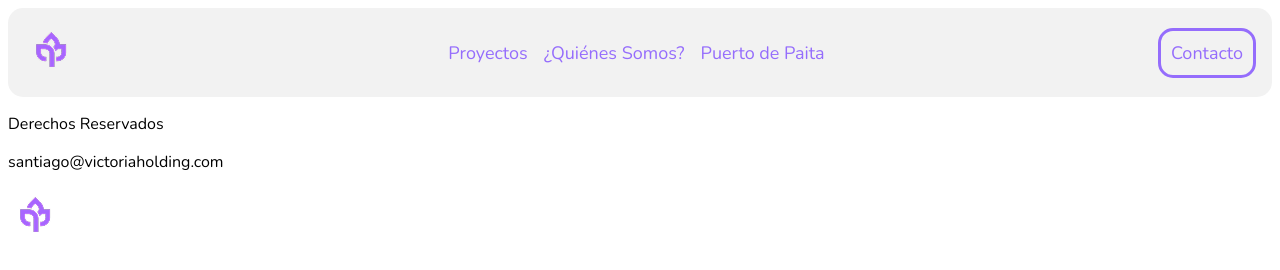
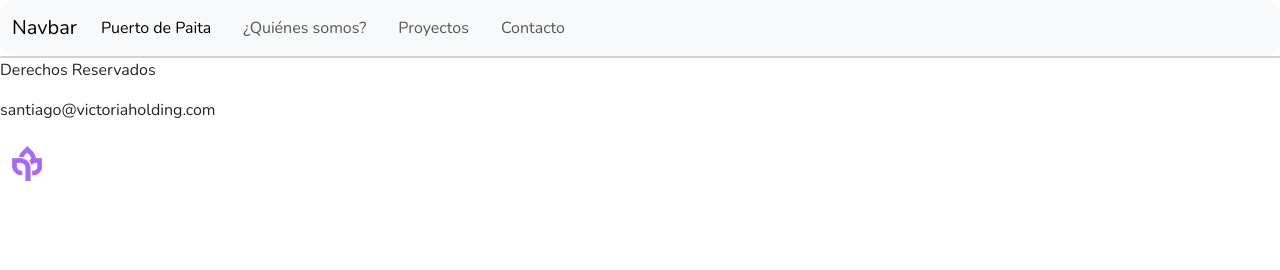
Before and after one commit to suaste-tree/victoriagroups, a plain HTML site: page index.html in a window 1280 px wide. Drawn offline with nearby package versions, Linux system fonts and the light colour scheme.

Commit message:
Puse el nav de bootstrap

```diff
--- a/index.html
+++ b/index.html
@@ -3,35 +3,42 @@
 <head>
     <meta charset="UTF-8">
     <meta name="viewport" content="width=device-width, initial-scale=1.0">
+    <!-- BOOTSTRAP CSS -->
+     <link href="https://cdn.jsdelivr.net/npm/bootstrap@5.3.8/dist/css/bootstrap.min.css" rel="stylesheet" integrity="sha384-sRIl4kxILFvY47J16cr9ZwB07vP4J8+LH7qKQnuqkuIAvNWLzeN8tE5YBujZqJLB" crossorigin="anonymous">
+     <!-- CSS -->
     <link rel="stylesheet" href="/styles/style.css">
-    <title>Document</title>
+    <title>Proyecto Coder House</title>
 </head>
 <body>
 
   <header>
 
     <!-- Acá va el logo de la Web con la navegación -->
-    <nav>
-       <a class="victoria_logo">
-        <img src="./assets/logo victoria.png" alt="logo">
-       </a>
-        <ul>
-            <li>
-              <a class="a-nav" href="/pages/Proyectos.html">Proyectos</a>
-            </li>
+     <nav class="navbar navbar-expand-lg bg-body-tertiary">
+  <div class="container-fluid">
+    <a class="navbar-brand" href="#">Navbar</a>
+    <button class="navbar-toggler" type="button" data-bs-toggle="collapse" data-bs-target="#navbarNav" aria-controls="navbarNav" aria-expanded="false" aria-label="Toggle navigation">
+      <span class="navbar-toggler-icon"></span>
+    </button>
+    <div class="collapse navbar-collapse" id="navbarNav">
+      <ul class="navbar-nav">
+        <li class="nav-item">
+          <a class="nav-link active" aria-current="page" href="#">Puerto de Paita</a>
+        </li>
+        <li class="nav-item">
+          <a class="nav-link" href="/pages/Quienes_somos.html">¿Quiénes somos?</a>
+        </li>
+        <li class="nav-item">
+          <a class="nav-link" href="/pages/Proyectos.html">Proyectos</a>
+        </li>
+        <li class="nav-item">
+          <a class="nav-link" href="#">Contacto</a>
+        </li>
+      </ul>
+    </div>
+  </div>
+</nav>
 
-            <li>
-              <a class="a-nav" href="pages/Quienes_somos.html">¿Quiénes Somos?</a>
-            </li>
-            <li>
-              <a class="a-nav" href="pages/Contacto.html">Puerto de Paita</a>
-            </li>
-        </ul>
-
-        <di>
-              <a class="boton_primario" href="/pages/Posibles_proyectos.html">Contacto</a>
-        </di>
-    </nav>
   </header>
 
   <main>
@@ -52,5 +59,8 @@
     <img src="./assets/logo victoria.png" alt="logo">
   </footer>
 
+
+  <!-- BOOTSTRAP JS -->
+   <script src="https://cdn.jsdelivr.net/npm/bootstrap@5.3.8/dist/js/bootstrap.bundle.min.js" integrity="sha384-FKyoEForCGlyvwx9Hj09JcYn3nv7wiPVlz7YYwJrWVcXK/BmnVDxM+D2scQbITxI" crossorigin="anonymous"></script>
 </body>
 </html>
```
Also changed, not shown: pages/Quienes_somos.html (+2 -1 lines), 1 other file.
